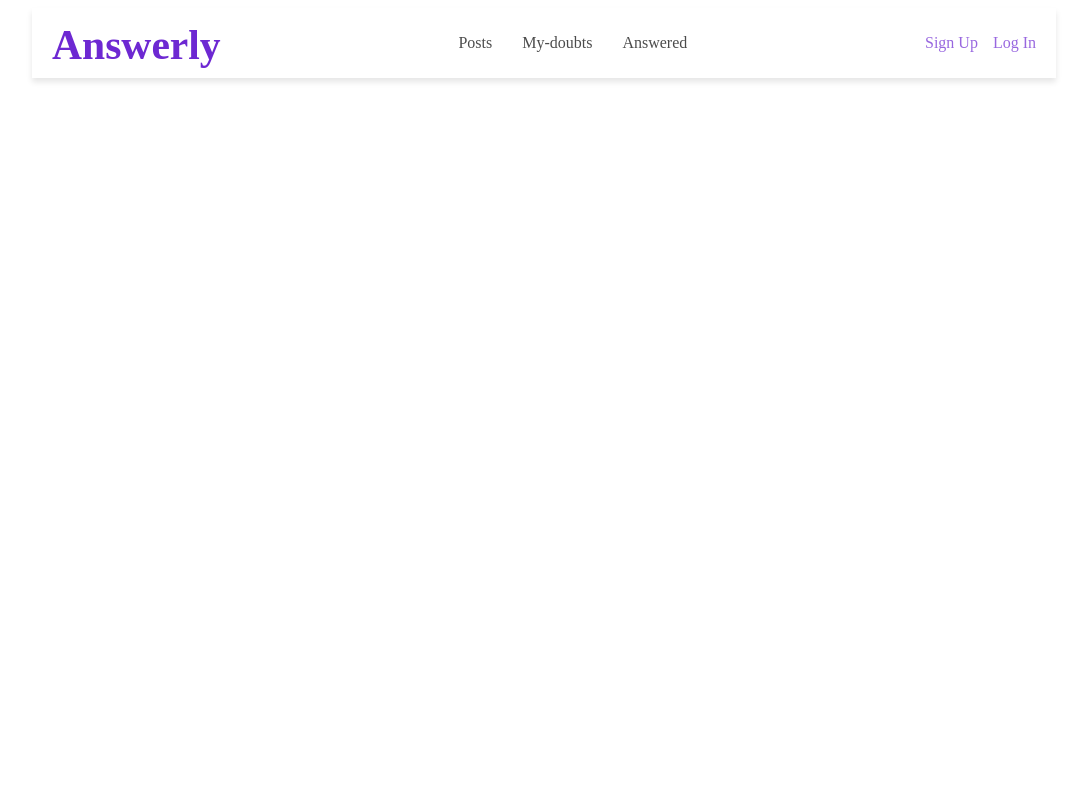
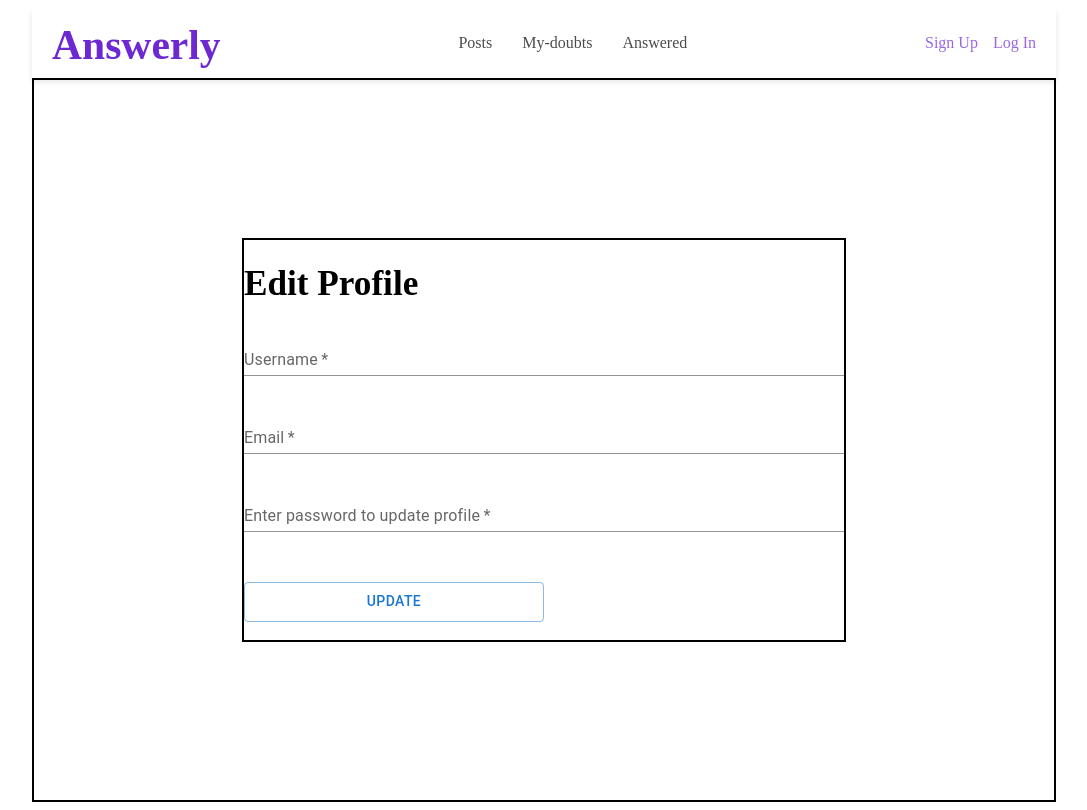
Before and after one commit to vivekkannamreddi/Answerly-EmpowerLearning, a React (Vite) app: page /edit in a window 1280 px wide. Shown: the whole page, without its empty margins (96-1183 px from the left). Built offline with nearby package versions, Linux system fonts and the light colour scheme.

Commit message:
enforced security

```diff
--- a/src/App.jsx
+++ b/src/App.jsx
@@ -12,6 +12,7 @@ import ShowPost from './components/ShowPost.jsx'
 import MyDoubts from './pages/my-doubts/MyDoubts.jsx'
 import Answered from './pages/answered/Answered.jsx'
 import Profile from './components/Profile.jsx'
+import Edit from './components/Edit.jsx'
 
 function App() {
 
@@ -30,6 +31,7 @@ function App() {
           <Route path="/showPost/:id" element={<ShowPost />} />
           <Route path="/profile" element={<Profile />} />
           <Route path="/about" element={<Hero />} />
+          <Route path="/edit" element={<Edit />} />
         </Routes>
     </div>
     </AuthProvider>
--- a/src/components/CreatePost.jsx
+++ b/src/components/CreatePost.jsx
@@ -10,7 +10,6 @@ import { useAuth } from '../AuthContext.jsx';
 const CreatePost = () => {
     const navigate = useNavigate();
     const { token , refreshUser } = useAuth();
-    const [postCount,setPostCount] = useState(0);
   const [formData, setFormData] = useState({
     title: '',
     description: '',
@@ -25,9 +24,6 @@ const CreatePost = () => {
     setFormData({ ...formData, [e.target.name]: e.target.value });
     setErrors({ ...errors, [e.target.name]: '' }); // clear error on change
   };
-  const increasePostCount = () =>{
-    setPostCount(1);
-  }
   const handleSubmit =async (e) => {
     e.preventDefault();
     let newErrors = {};
@@ -121,7 +117,7 @@ const CreatePost = () => {
               />
             </div>
             <div className='textfieldcreate'>
-              <Button type="submit" variant="contained" color="primary" style={{ marginTop: '1rem' }} onClick={increasePostCount}>
+              <Button type="submit" variant="contained" color="primary" style={{ marginTop: '1rem' }} >
                 Submit
               </Button>
             </div>
--- /dev/null
+++ b/src/components/Edit.css
@@ -0,0 +1,12 @@
+.editMain{
+    height: 90vh;
+    border: 2px solid black;
+    display: flex;
+    align-items: center;
+    justify-content: center;
+}
+.editInnerMain{
+    border: 2px solid black;
+    height: 400px;
+    width: 600px;
+}
--- /dev/null
+++ b/src/components/Edit.jsx
@@ -0,0 +1,38 @@
+import './Edit.css'
+import React, { useState } from 'react';
+import API from '../api.js';
+import { useNavigate } from 'react-router-dom';
+import TextField from '@mui/material/TextField';
+import Button from '@mui/material/Button';
+import { useAuth } from '../AuthContext.jsx';
+
+
+const Edit = () => {
+  const {token} = useAuth();
+  const [data , setData] = useState({
+    username:'',
+    email:'',
+    password:''
+  });
+  const handleChange = (e)=>{
+    setData({...data,[e.target.name]:e.target.value})
+  }
+  const handleSubmit = ()=>{
+    const res = API.put('/auth/user/edit',data,{headers: { Authorization: `Bearer ${token}` }})
+  }
+  return (
+    <div className='editMain'>
+        <form action="" onSubmit={handleSubmit}>
+            <div className="editInnerMain">
+              <h1>Edit Profile</h1>
+              <div className='textfieldsignup'><TextField  className='textfieldsignup' name="username"  label="Username" required variant="standard"  onChange={handleChange} value={data.username}/></div>
+              <div className='textfieldsignup'><TextField className='textfieldsignup' name="email"  label="Email" type='email'  required variant="standard" onChange={handleChange} value={data.email}/></div>
+              <div className='textfieldsignup'><TextField className='textfieldsignup' name="password"  label="Enter password to update profile" type='password'  required variant="standard" onChange={handleChange} value={data.password}/></div>
+              <div className='textfieldsignup'><Button className='textfieldsignup' type="submit" variant="outlined" sx={{marginTop:"20px",height:"40px" ,width: "300px",}} >Update</Button></div>
+            </div>
+        </form>
+    </div>
+  )
+}
+
+export default Edit
--- a/src/components/Login.jsx
+++ b/src/components/Login.jsx
@@ -1,15 +1,16 @@
 import React, { useState } from 'react';
 import API from '../api.js';
 import { useNavigate } from 'react-router-dom';
-import './Login.css'
+import './Login.css';
 import TextField from '@mui/material/TextField';
 import Button from '@mui/material/Button';
 import { useAuth } from '../AuthContext.jsx';
 
 function Login() {
-    const { setUser,setToken } = useAuth();
+    const { setToken, setUserDetails } = useAuth();  // <-- use setUserDetails here
     const [formData, setFormData] = useState({ email: '', password: '' });
     const navigate = useNavigate();
+
     const handleChange = (e) => {
         setFormData({ ...formData, [e.target.name]: e.target.value });
     };
@@ -18,14 +19,21 @@ function Login() {
         e.preventDefault();
         try {
             const res = await API.post('/auth/login', formData);
-            localStorage.setItem('tokenAnswerly', res.data.token);
-            localStorage.setItem('userAnswerly', JSON.stringify(res.data.user));
-            setToken(res.data.token);
-            setUser(res.data.user);
-            console.log("Login successful!");
-            navigate('/posts');
+
+            // Defensive check
+            if (res && res.data && res.data.token ) {
+                localStorage.setItem('tokenAnswerly', res.data.token);
+                setToken(res.data.token);
+                setUserDetails(res.data.user);
+                console.log("Login successful!");
+                navigate('/posts');
+            } else {
+                console.error("Invalid login response", res);
+                alert("Login failed: invalid response from server.");
+            }
         } catch (err) {
-            alert(err.response.data.msg);
+            console.log(err);
+            alert("Login failed. Please check your credentials and try again.");
         }
     };
 
@@ -34,9 +42,37 @@ function Login() {
             <div className="loginMain">
                 <div className="loginInner">
                     <h2>Log In</h2>
-                    <div className='textfieldlogin'><TextField className='textfieldlogin' name="email"  label="Email" onChange={handleChange} required variant="standard" /></div>
-                    <div className='textfieldlogin'><TextField className='textfieldlogin' name="password" type="password" label="Password" variant="standard"  onChange={handleChange} required /></div>
-                    <div className='textfieldlogin'><Button className='textfieldlogin' variant="outlined" sx={{marginTop:"20px",height:"40px" ,width: "300px",}} type="submit">Log In</Button></div>
+                    <div className='textfieldlogin'>
+                        <TextField
+                            className='textfieldlogin'
+                            name="email"
+                            label="Email"
+                            onChange={handleChange}
+                            required
+                            variant="standard"
+                        />
+                    </div>
+                    <div className='textfieldlogin'>
+                        <TextField
+                            className='textfieldlogin'
+                            name="password"
+                            type="password"
+                            label="Password"
+                            variant="standard"
+                            onChange={handleChange}
+                            required
+                        />
+                    </div>
+                    <div className='textfieldlogin'>
+                        <Button
+                            className='textfieldlogin'
+                            variant="outlined"
+                            sx={{ marginTop: "20px", height: "40px", width: "300px" }}
+                            type="submit"
+                        >
+                            Log In
+                        </Button>
+                    </div>
                 </div>
             </div>
         </form>
--- a/src/pages/answered/Answered.jsx
+++ b/src/pages/answered/Answered.jsx
@@ -7,8 +7,8 @@ import './Answered.css'; // CSS file
 const Answered = () => {
   const [allAnswered, setAllAnswered] = useState([]);
   const [answeredPosts, setAnsweredPosts] = useState([]);
-  const { user } = useAuth();
-  const currentUserId = user?.id;
+  const { userDetails } = useAuth();
+  const currentUserId = userDetails?.id;
   const navigate = useNavigate();
 
   useEffect(() => {
--- a/src/pages/my-doubts/MyDoubts.jsx
+++ b/src/pages/my-doubts/MyDoubts.jsx
@@ -5,8 +5,8 @@ import { useNavigate } from 'react-router-dom';
 import './MyDoubts.css';
 
 const MyDoubts = () => {
-  const { user, token } = useAuth();
-  const currentUserId = user?.id;
+  const { userDetails, token } = useAuth();
+  const currentUserId = userDetails?.id;
   const [myPosts, setMyPosts] = useState([]);
   const navigate = useNavigate();
 
--- a/src/pages/posts/Posts.jsx
+++ b/src/pages/posts/Posts.jsx
@@ -11,8 +11,8 @@ import Skeleton from '@mui/material/Skeleton';
 const Posts = () => {
   const [posts, setPosts] = useState([]);
   const navigate = useNavigate();
-  const {user,token,refreshUser} = useAuth()
-  const currentUserId = user?.id
+  const {userDetails,token,refreshUser} = useAuth()
+  const currentUserId = userDetails?.id
 
 
   const handleDelete = async (postId) => {
@@ -73,7 +73,7 @@ const Posts = () => {
               </div>
               <div className="column button-column">
                 <button onClick={() => navigate(`/showPost/${post._id}`)} className='viewpostbutton'>View Post</button>
-                {user && post.postedBy?._id === currentUserId && (
+                {userDetails && post.postedBy?._id === currentUserId && (
                   <button onClick={() => handleDelete(post._id)} className='deletepostbutton'>Delete Post</button>
                 )}
 
```
Also changed, not shown: src/AuthContext.jsx (+106 -39 lines), src/components/Profile.jsx (+5 -5 lines), src/components/ShowPost.jsx (+4 -4 lines).
